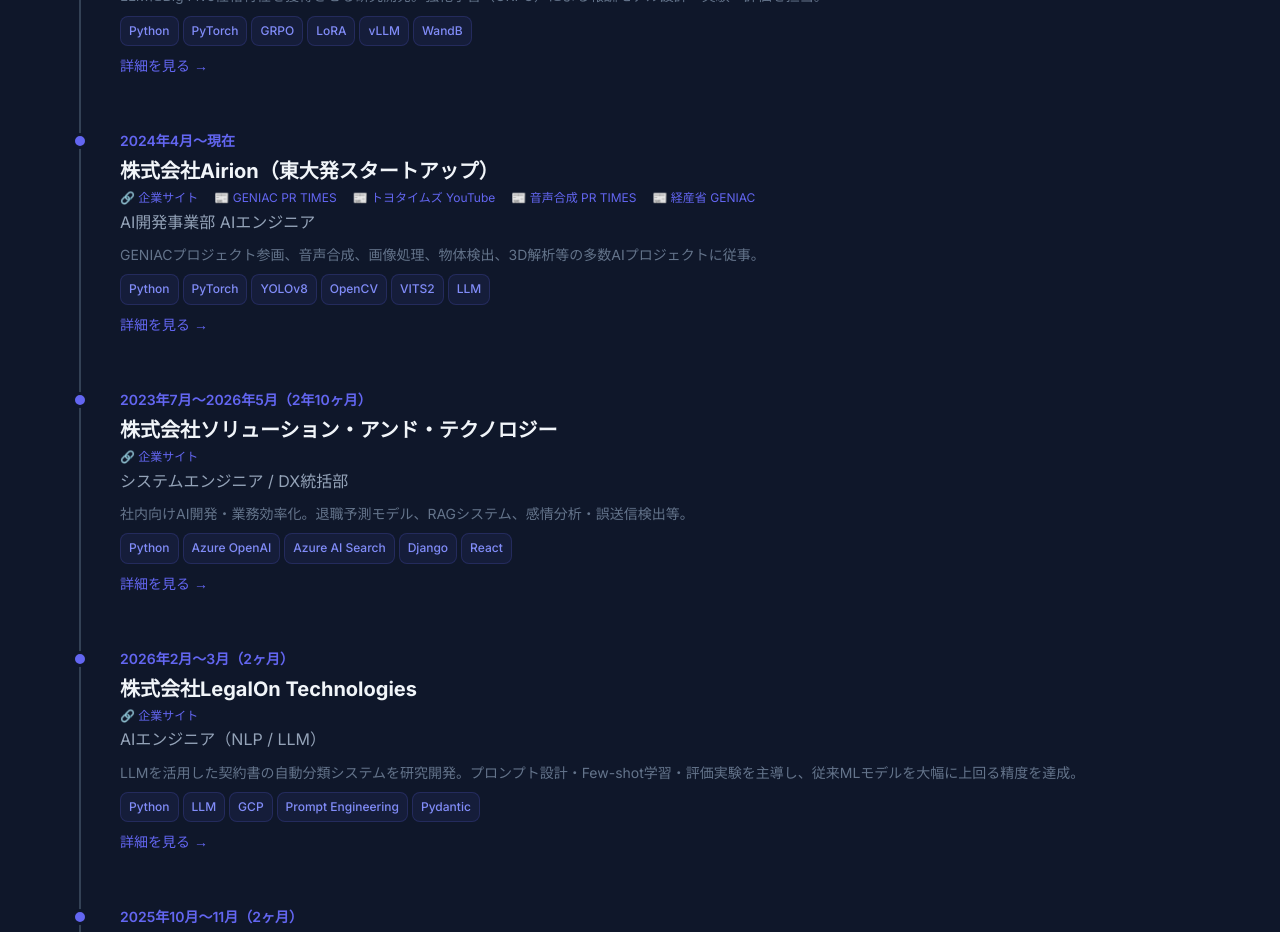
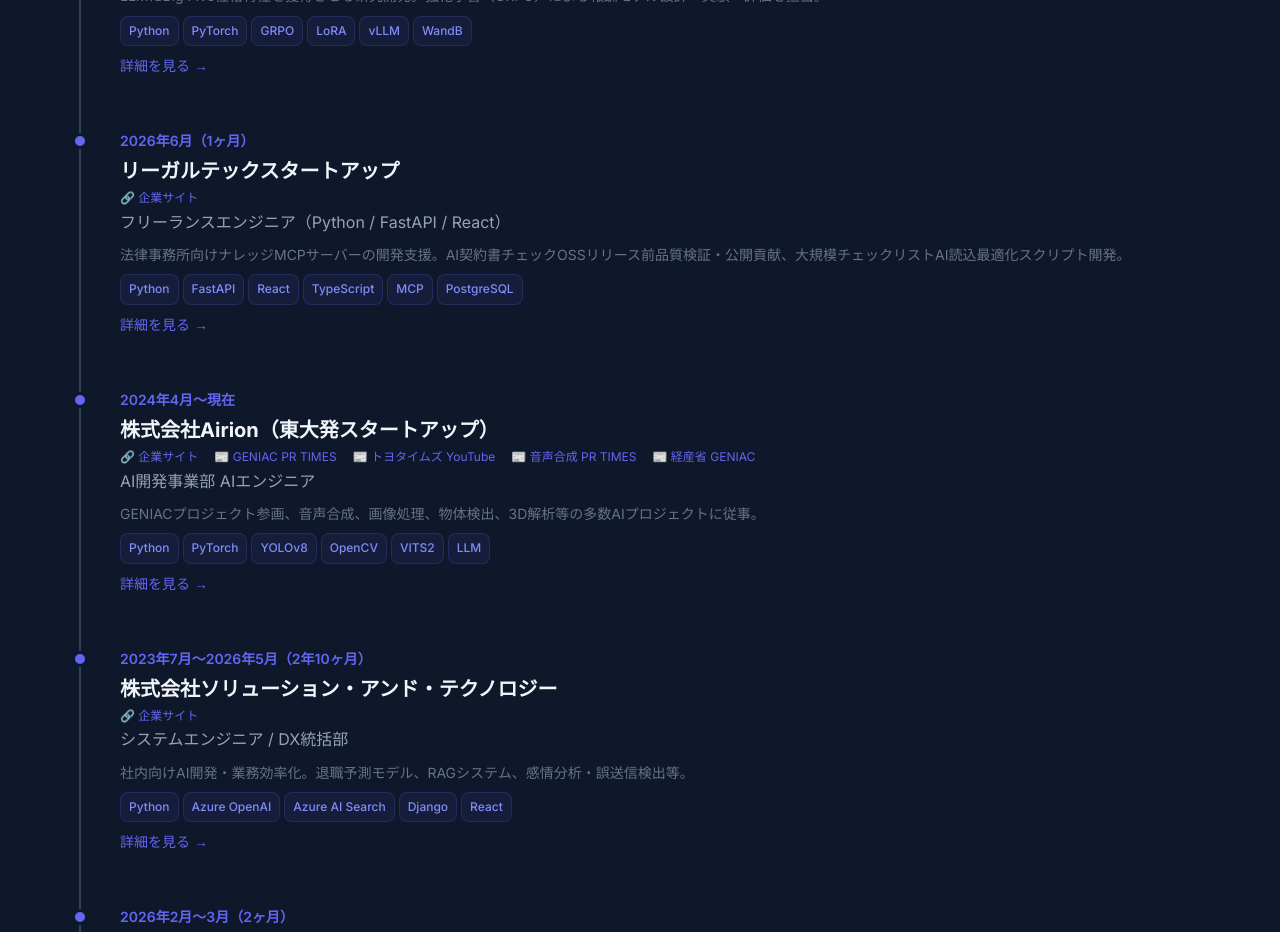
Before and after one commit to yamadan96/my-portfolio, a React (Create React App) app: page / in a window 1280 px wide. Shown: the part 2000-2932 px from the top of the page. Built offline with nearby package versions, Linux system fonts and the light colour scheme.

Commit message:
feat: add legaltech-freelance freelance experience (AI契約書チェックOSS OSS, Python scripts)

```diff
--- a/src/data/experiences.js
+++ b/src/data/experiences.js
@@ -36,6 +36,42 @@
         'TRL',
         'HuggingFace',
         'NVIDIA H200',
+      ],
+    },
+  },
+  {
+    id: 'legaltech-freelance',
+    company: 'リーガルテックスタートアップ',
+    role: 'フリーランスエンジニア（Python / FastAPI / React）',
+    period: '2026年6月（1ヶ月）',
+    description:
+      '法律事務所向けナレッジMCPサーバーの開発支援。AI契約書チェックOSSリリース前品質検証・公開貢献、大規模チェックリストAI読込最適化スクリプト開発。',
+    tags: ['Python', 'FastAPI', 'React', 'TypeScript', 'MCP', 'PostgreSQL'],
+    url: '[removed]',
+    blogUrl: null,
+    hasDetail: true,
+    details: {
+      overview:
+        '法律事務所向けリーガルテックスタートアップにて、ナレッジ共有MCPサーバーの開発・運用支援にフリーランスとして従事。' +
+        'AI契約書チェックOSSの品質検証・リリース準備から、大規模チェックリストのAI読込最適化スクリプト開発、管理画面ダッシュボード実装まで担当。',
+      responsibilities: [
+        'AI契約書チェックOSS（AI契約書チェックOSS）のv0.1.0リリース前品質検証: NDA・業務委託・システム開発・売買の4契約類型で仕込み問題点22件を100%検出し、OSSのPublic公開・v0.1.0リリースに貢献',
+        '大規模チェックリストのAI読込最適化スクリプト開発（Python）: Excel→シート別Markdown変換・大型ドキュメントのセクション分割・SHA256ハッシュによるstale検知の3スクリプトを実装。Python 3.9互換・CI通過・PRマージ済み',
+      ],
+      achievements:
+        'AI契約書チェックOSS（AI契約書チェックOSS）v0.1.0公開に貢献、チェックリスト変換スクリプトPRマージ',
+      techStack: [
+        'Python',
+        'FastAPI',
+        'SQLAlchemy',
+        'PostgreSQL',
+        'Pydantic',
+        'React',
+        'TypeScript',
+        'Mantine v8',
+        'TanStack Router',
+        'MCP (Model Context Protocol)',
+        'GitHub Actions',
       ],
     },
   },
```
